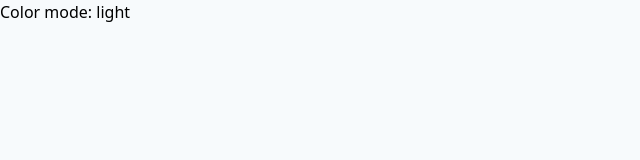
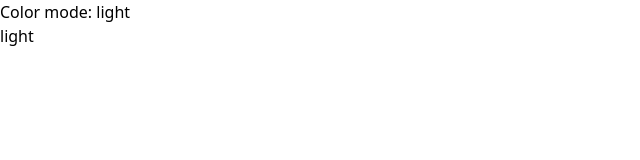
Before and after one commit to DoubleNico/NuxtJS-TailwindCSS, a Nuxt app: page / in a window 1280 px wide. Shown: the top 160 px of the page, without its empty margins (0-640 px from the left). Built offline with nearby package versions, Linux system fonts and the light colour scheme.

Commit message:
Added support for ESLINT + Custom theme support

```diff
--- a/app.vue
+++ /dev/null
@@ -1,20 +0,0 @@
-<template>
-  <div>
-    <h1>Color mode: {{ $colorMode.value }}</h1>
-  </div>
-</template>
-
-<script setup>
-const colorMode = useColorMode()
-console.log(colorMode.preference)
-</script>
-
-<style>
-.dark-mode {
-  @apply text-white bg-background-dark;
-}
-
-.light-mode {
-  @apply text-black bg-background-light;
-}
-</style>
--- /dev/null
+++ b/assets/css/palettes.css
@@ -0,0 +1,5 @@
+:root {
+  --background-dark: #1a202c;
+  --background-light: ##f7fafc;
+  --background-contrast: #000000;
+}
--- a/assets/css/tailwind.css
+++ b/assets/css/tailwind.css
@@ -1,3 +1,5 @@
+@import './palettes.css';
+
 @tailwind base;
 @tailwind components;
 @tailwind utilities;
--- a/nuxt.config.ts
+++ b/nuxt.config.ts
@@ -2,6 +2,10 @@
 export default defineNuxtConfig({
   modules: ['@nuxtjs/tailwindcss', '@nuxtjs/color-mode'],
   typescript: {
+    typeCheck: true,
     shim: false,
   },
+  colorMode: {
+    fallback: 'dark', // fallback value if not system preference found
+  },
 })
--- a/package.json
+++ b/package.json
@@ -3,13 +3,17 @@
   "scripts": {
     "build": "nuxt build",
     "dev": "nuxt dev",
+    "lint": "eslint --ext .ts,.js,.vue .",
     "generate": "nuxt generate",
     "preview": "nuxt preview",
     "postinstall": "nuxt prepare"
   },
   "devDependencies": {
     "@nuxtjs/color-mode": "^3.1.8",
+    "@nuxtjs/eslint-config-typescript": "^11.0.0",
     "@nuxtjs/tailwindcss": "^6.1.3",
+    "eslint-config-prettier": "^8.5.0",
+    "eslint-plugin-prettier": "^4.2.1",
     "nuxt": "3.0.0-rc.13",
     "prettier": "2.7.1"
   }
--- /dev/null
+++ b/pages/index.vue
@@ -0,0 +1,31 @@
+<template>
+  <div>
+    <h1>Color mode: {{ $colorMode.value }}</h1>
+    <button @click="changeMode">{{ $colorMode.value }}</button>
+  </div>
+</template>
+
+<script setup lang="ts">
+const colorMode = useColorMode()
+
+const changeMode = () => {
+  if (colorMode.value === 'light') colorMode.value = 'dark'
+  else if (colorMode.value === 'dark') colorMode.value = 'contrast'
+  else colorMode.value = 'light'
+  colorMode.preference = colorMode.value
+}
+</script>
+
+<style>
+.dark-mode {
+  @apply text-white bg-background-dark;
+}
+
+.light-mode {
+  @apply text-black bg-background-light;
+}
+
+.contrast-mode {
+  @apply text-white bg-background-contrast;
+}
+</style>
--- a/tailwind.config.js
+++ b/tailwind.config.js
@@ -3,8 +3,9 @@ module.exports = {
     extend: {
       colors: {
         background: {
-          light: '#f7fafc',
-          dark: '#1a202c',
+          light: 'var(--background-light)',
+          dark: 'var(--background-dark)',
+          contrast: 'var(--background-contrast)',
         },
       },
     },
```
Also changed, not shown: .eslintrc.js (added), 1 other file (tests, documents, lock files or other folders).
